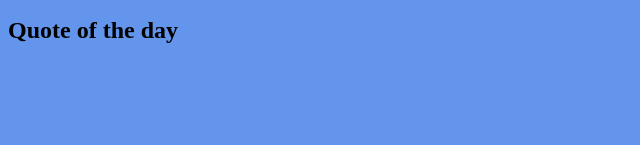
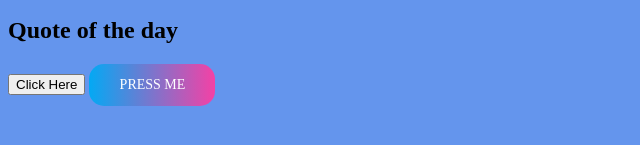
Before and after one commit to darren-2016/MyWebsite, a plain HTML site: page index.html in a window 1280 px wide. Shown: the part 407-552 px from the top of the page, without its empty margins (0-640 px from the left). Drawn offline with Linux system fonts and the light colour scheme; no server answers.

Commit message:
Adding new button styling

```diff
--- a/index.css
+++ b/index.css
@@ -5,3 +5,56 @@ h1 {
 body {
     background-color: #6495ED;
 }
+
+/* Button styling */
+button {
+    text-decoration: none;
+    position: relative;
+    border: none;
+    font-size: 14px;
+    font-family: inherit;
+    color: white;
+    width: 9em;
+    height: 3em;
+    line-height: 2em;
+    text-align: center;
+    background: linear-gradient(90deg,#03a9f4,#f441a5,#ffeb3b,#03a9f4);
+    background-size: 300%;
+    border-radius: 15px;
+    z-index: 1;
+}
+
+@keyframes ani {
+    0% {
+        background-position: 0%;
+    }
+
+    100% {
+        background-position: 400%;
+    }
+}
+button:before {
+    top: -5px;
+    left: -5px;
+    right: -5px;
+    bottom: -5px;
+    z-index: -1;
+    background: linear-gradient(90deg,#03a9f4,#f441a5,#ffeb3b,#03a9f4);
+    background-size: 400%;
+    border-radius: 35px;
+    transition: 1s;;
+
+}
+
+button:hover {
+    animation: ani 8s linear infinite;
+    border: none;
+}
+
+button:hover::before {
+    filter: blur(20px);
+}
+
+button:active {
+    background: linear-gradient(32deg, #03a9f4, #f441a5,#ffeb3b,#03a9f4);
+}
--- a/index.html
+++ b/index.html
@@ -11,5 +11,7 @@
         <p id="testMessage"></p>
         <h2>Quote of the day</h2>
         <p id="quoteMessage"></p>
+        <input type="button" id="buttonClickHere" value="Click Here">
+        <button>PRESS ME</button>
     </body>
 </html>
--- a/index.js
+++ b/index.js
@@ -8,8 +8,15 @@ function randomInteger(min, max) {
     return Math.floor(Math.random() * (max - min)) + min;
 }
 
+function buttonClicked() {
+    console.log("button clicked");
+}
+
 window.onload = async function () {
     document.getElementById("testMessage").innerHTML = "Test message";
+    let buttonClickHere = document.getElementById("buttonClickHere");
+    buttonClickHere.addEventListener("click", buttonClicked);
+
     let quoteMessage = document.getElementById("quoteMessage");
 
     let response = await fetch("https://type.fit/api/quotes");
```
